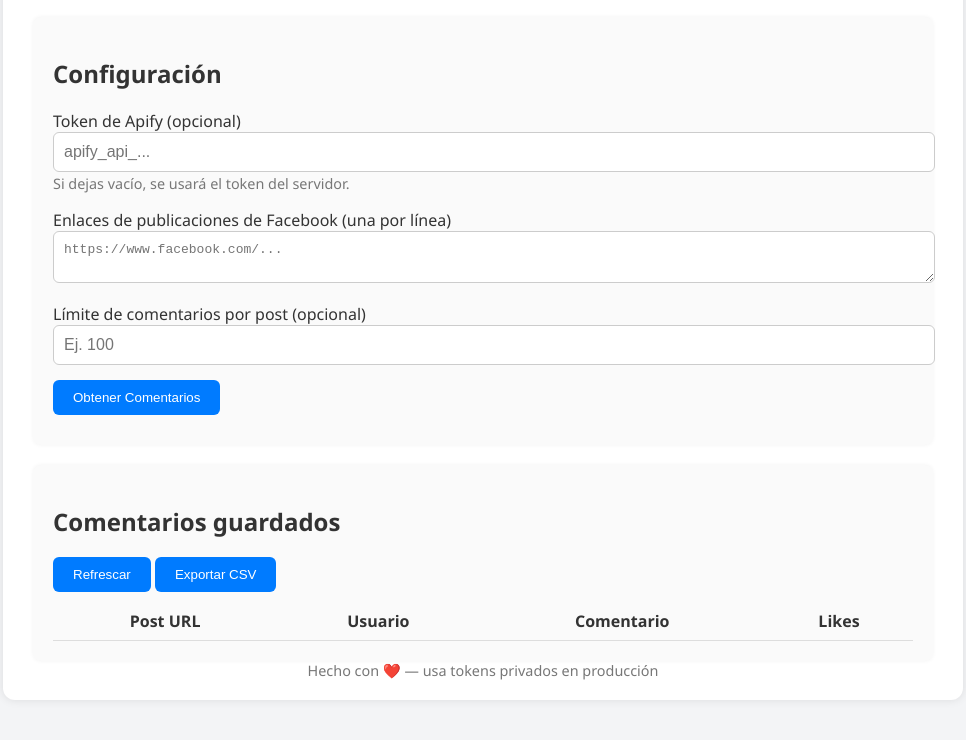
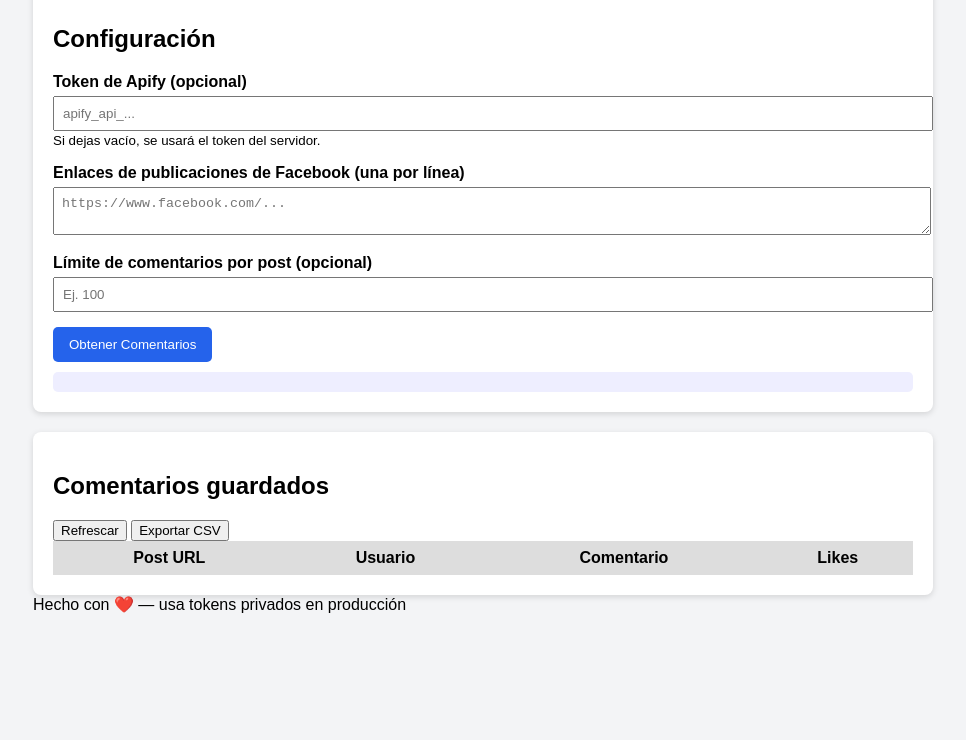
Before and after one commit to mmtestiting8000/fbs, a website: page public/index.html in a window 1280 px wide. Shown: the part 161-901 px from the top of the page, without its empty margins (157-1123 px from the left). After the commit the page ends 803 px from the top, so only its background shows below. Drawn offline with nearby package versions, Linux system fonts and the light colour scheme; no server answers.

Commit message:
Update app.css

```diff
--- a/public/app.css
+++ b/public/app.css
@@ -1,68 +1,55 @@
 body {
-  font-family: "Segoe UI", sans-serif;
+  font-family: Arial, sans-serif;
   background: #f3f4f6;
-  margin: 0;
-  padding: 0;
-  color: #333;
+  padding: 20px;
 }
 
 .container {
-  width: 90%;
   max-width: 900px;
-  margin: 40px auto;
-  background: #fff;
-  padding: 20px 30px;
-  border-radius: 12px;
-  box-shadow: 0 0 10px rgba(0,0,0,0.1);
-}
-
-header, footer {
-  text-align: center;
-}
-
-h1 { margin-bottom: 5px; }
-
-.muted {
-  color: #777;
-  font-size: 0.9em;
+  margin: auto;
 }
 
 .card {
-  background: #fafafa;
-  border-radius: 8px;
+  background: white;
   padding: 20px;
   margin-top: 20px;
-  box-shadow: 0 0 4px rgba(0,0,0,0.05);
+  border-radius: 8px;
+  box-shadow: 0 2px 6px #0002;
 }
 
 .field {
   margin-bottom: 15px;
 }
 
+.field label {
+  font-weight: bold;
+}
+
 textarea, input {
   width: 100%;
-  padding: 10px;
-  border: 1px solid #ccc;
-  border-radius: 6px;
-  font-size: 1em;
+  padding: 8px;
+  margin-top: 5px;
 }
 
-button {
-  background: #007bff;
+button.primary {
+  background: #2563eb;
   color: white;
+  padding: 10px 16px;
   border: none;
-  border-radius: 6px;
-  padding: 10px 20px;
+  border-radius: 5px;
   cursor: pointer;
 }
 
-button:hover {
-  background: #0056b3;
+#status {
+  margin-top: 10px;
+  padding: 10px;
+  background: #eef;
+  border-radius: 5px;
 }
 
 .table-wrapper {
-  overflow-x: auto;
-  margin-top: 10px;
+  max-height: 400px;
+  overflow-y: auto;
 }
 
 table {
@@ -70,12 +57,12 @@ table {
   border-collapse: collapse;
 }
 
-table th, table td {
+table th {
+  background: #ddd;
   padding: 8px;
-  border-bottom: 1px solid #ddd;
 }
 
-.status {
-  margin-top: 10px;
-  font-weight: bold;
+table td {
+  padding: 6px;
+  border-bottom: 1px solid #eee;
 }
```
